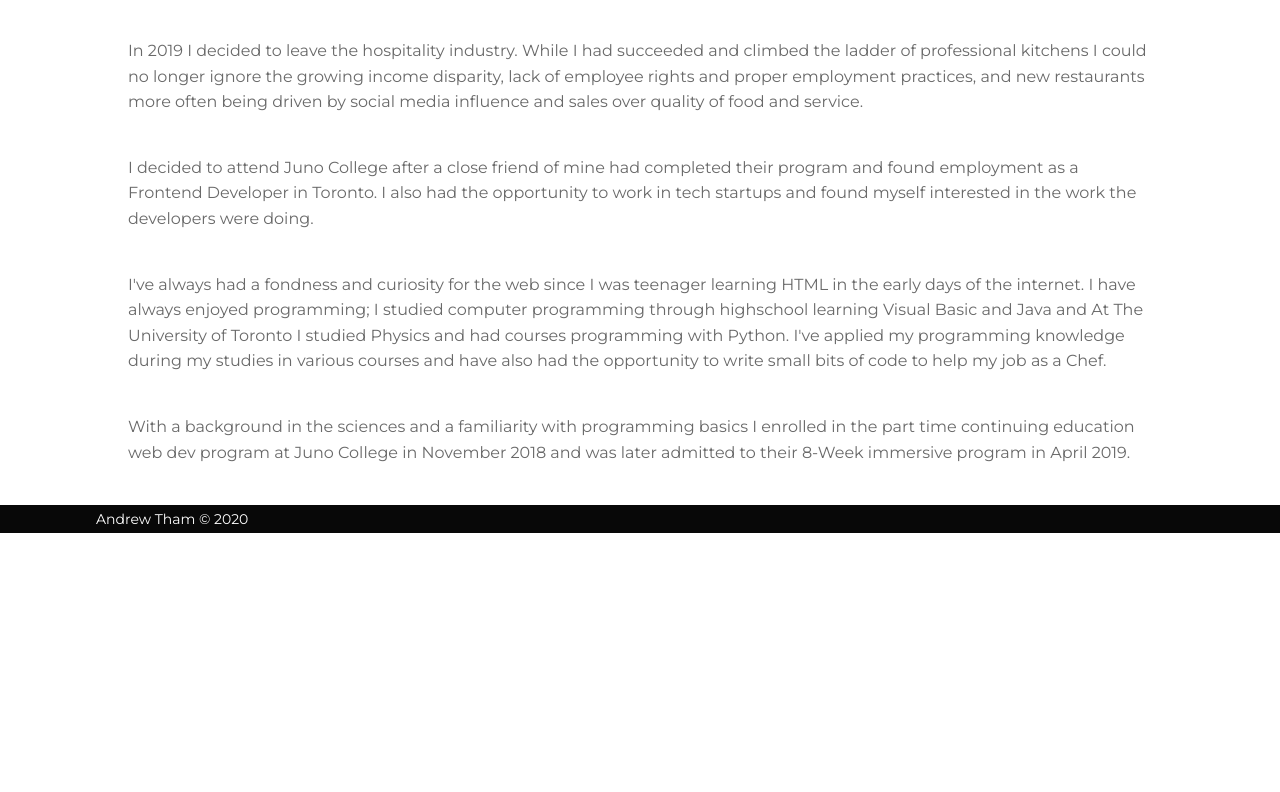
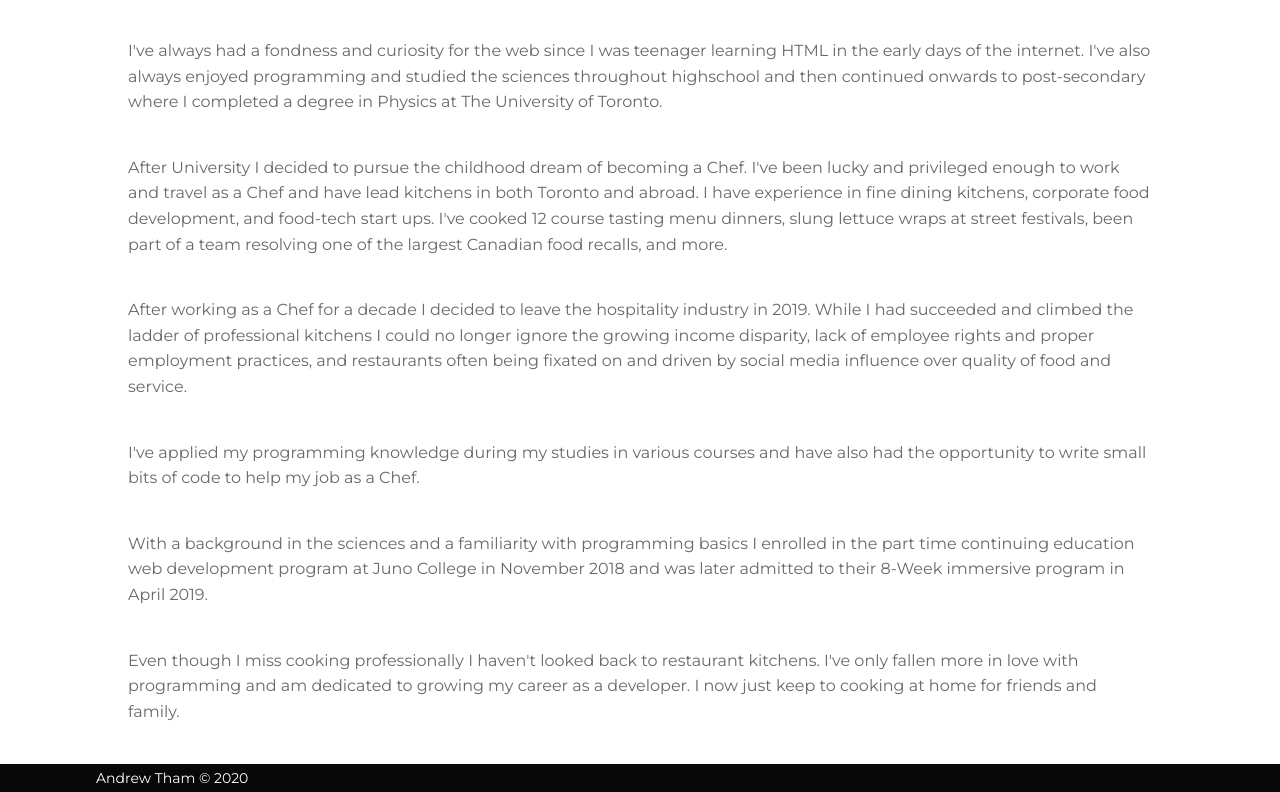
Before and after one commit to andrewthamcc/gatsby-portfolio, a Gatsby site: page /mystory in a window 1280 px wide. Shown: the part 759-1551 px from the top of the page. Before the commit the page ends 1292 px from the top, so only its background shows below. Built offline with nearby package versions, Linux system fonts and the light colour scheme; Gatsby itself is replaced by a stand-in of ours.

Commit message:
new lcm image, new story writeup, remove image python

```diff
--- a/src/pages/mystory.js
+++ b/src/pages/mystory.js
@@ -35,14 +35,7 @@ const Mystory = () => {
     query {
       rousillon: file(relativePath: { eq: "story/rousillon.jpg" }) {
         childImageSharp {
-          fluid(quality: 100) {
-            ...GatsbyImageSharpFluid
-          }
-        }
-      }
-      python: file(relativePath: { eq: "story/python.jpg" }) {
-        childImageSharp {
-          fluid(quality: 100) {
+          fluid(quality: 100, maxWidth: 1300) {
             ...GatsbyImageSharpFluid
           }
         }
@@ -68,27 +61,33 @@ const Mystory = () => {
         </Container>
         <TextContainer>
           <StoryParagraph>
-            In 2019 I decided to leave the hospitality industry. While I had
-            succeeded and climbed the ladder of professional kitchens I could no
-            longer ignore the growing income disparity, lack of employee rights
-            and proper employment practices, and new restaurants more often
-            being driven by social media influence and sales over quality of
-            food and service.
+            I've always had a fondness and curiosity for the web since I was
+            teenager learning HTML in the early days of the internet. I've also
+            always enjoyed programming and studied the sciences throughout
+            highschool and then continued onwards to post-secondary where I
+            completed a degree in Physics at The University of Toronto.
           </StoryParagraph>
 
           <StoryParagraph>
-            I decided to attend Juno College after a close friend of mine had
-            completed their program and found employment as a Frontend Developer
-            in Toronto. I also had the opportunity to work in tech startups and
-            found myself interested in the work the developers were doing.
+            After University I decided to pursue the childhood dream of becoming
+            a Chef. I've been lucky and privileged enough to work and travel as
+            a Chef and have lead kitchens in both Toronto and abroad. I have
+            experience in fine dining kitchens, corporate food development, and
+            food-tech start ups. I've cooked 12 course tasting menu dinners,
+            slung lettuce wraps at street festivals, been part of a team
+            resolving one of the largest Canadian food recalls, and more.
           </StoryParagraph>
 
           <StoryParagraph>
-            I've always had a fondness and curiosity for the web since I was
-            teenager learning HTML in the early days of the internet. I have
-            always enjoyed programming; I studied computer programming through
-            highschool learning Visual Basic and Java and At The University of
-            Toronto I studied Physics and had courses programming with Python.
+            After working as a Chef for a decade I decided to leave the
+            hospitality industry in 2019. While I had succeeded and climbed the
+            ladder of professional kitchens I could no longer ignore the growing
+            income disparity, lack of employee rights and proper employment
+            practices, and restaurants often being fixated on and driven by
+            social media influence over quality of food and service.
+          </StoryParagraph>
+
+          <StoryParagraph>
             I've applied my programming knowledge during my studies in various
             courses and have also had the opportunity to write small bits of
             code to help my job as a Chef.
@@ -96,17 +95,17 @@ const Mystory = () => {
 
           <StoryParagraph>
             With a background in the sciences and a familiarity with programming
-            basics I enrolled in the part time continuing education web dev
-            program at Juno College in November 2018 and was later admitted to
-            their 8-Week immersive program in April 2019.
+            basics I enrolled in the part time continuing education web
+            development program at Juno College in November 2018 and was later
+            admitted to their 8-Week immersive program in April 2019.
           </StoryParagraph>
 
-          {/* <StoryParagraph>
+          <StoryParagraph>
             Even though I miss cooking professionally I haven't looked back to
-            professional kitchens. I've only fallen more in love with
-            programming and growing my career as a developer. I now just keep to
-            cooking at home for my friends and family...
-          </StoryParagraph> */}
+            restaurant kitchens. I've only fallen more in love with programming
+            and am dedicated to growing my career as a developer. I now just
+            keep to cooking at home for friends and family.
+          </StoryParagraph>
         </TextContainer>
       </StorySection>
     </Layout>
```
Also changed, not shown: src/pages/cafikmartin.js (+16 -2 lines), src/images/lcm/lcm-modules.png (added), src/images/story/python.jpg (deleted).
